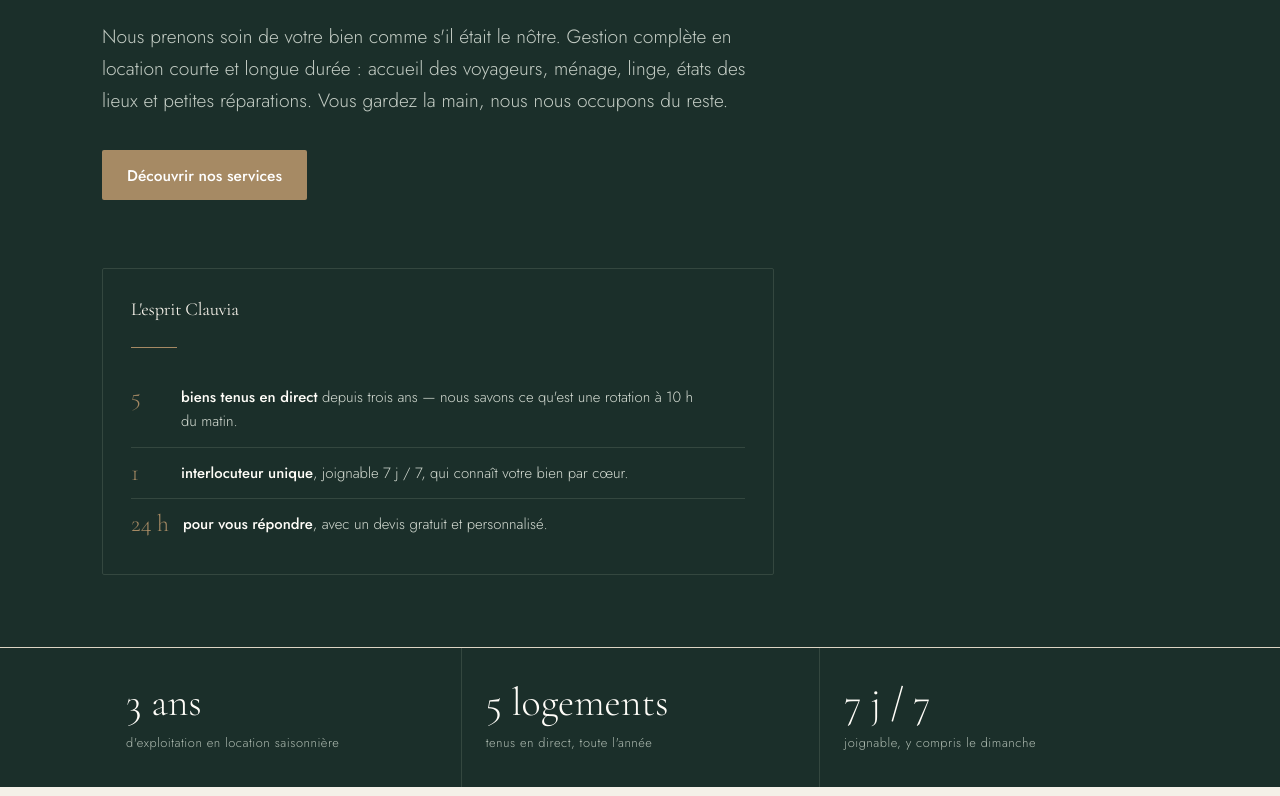
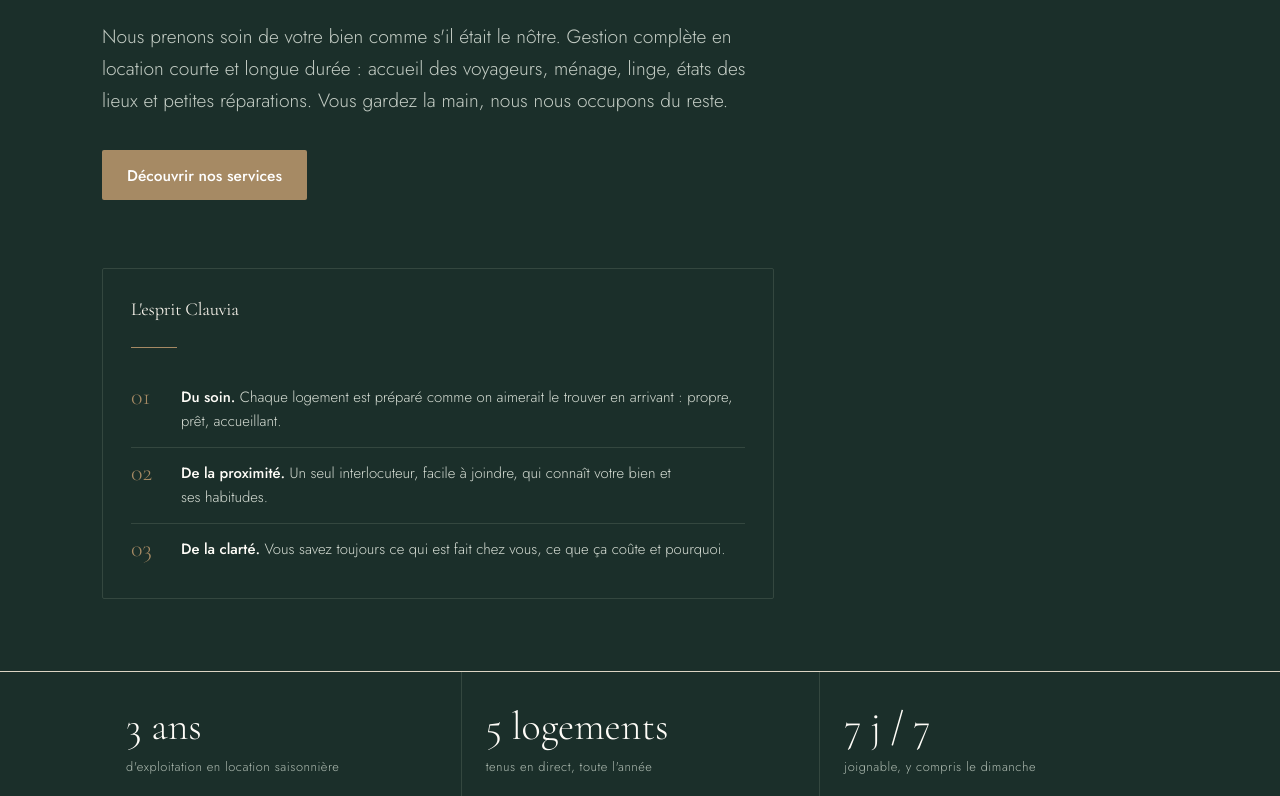
Before and after one commit to maxroche1/clauvia-site, a plain HTML site: page index.html in a window 1280 px wide. Shown: the part 304-1100 px from the top of the page. Drawn offline with nearby package versions, Linux system fonts and the light colour scheme.

Commit message:
Accueil : encadré « L'esprit Clauvia » réécrit autour de trois valeurs

```diff
--- a/index.html
+++ b/index.html
@@ -175,9 +175,9 @@
         <h3>L'esprit Clauvia</h3>
         <span class="rule"></span>
         <ul>
-          <li><span class="num">5</span><span><b>biens tenus en direct</b> depuis trois ans — nous savons ce qu'est une rotation à 10 h du matin.</span></li>
-          <li><span class="num">1</span><span><b>interlocuteur unique</b>, joignable 7 j / 7, qui connaît votre bien par cœur.</span></li>
-          <li><span class="num">24 h</span><span><b>pour vous répondre</b>, avec un devis gratuit et personnalisé.</span></li>
+          <li><span class="num">01</span><span><b>Du soin.</b> Chaque logement est préparé comme on aimerait le trouver en arrivant : propre, prêt, accueillant.</span></li>
+          <li><span class="num">02</span><span><b>De la proximité.</b> Un seul interlocuteur, facile à joindre, qui connaît votre bien et ses habitudes.</span></li>
+          <li><span class="num">03</span><span><b>De la clarté.</b> Vous savez toujours ce qui est fait chez vous, ce que ça coûte et pourquoi.</span></li>
         </ul>
       </aside>
     </div>
```
